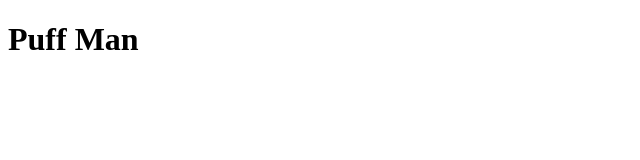
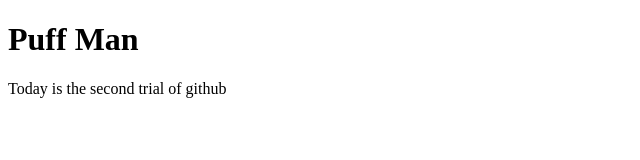
Before and after one commit to DaffyDuck2005/Puff-Man, a plain HTML site: page index.html in a window 1280 px wide. Shown: the whole page, without its empty margins (0-640 px from the left). Drawn offline with Linux system fonts and the light colour scheme.

Commit message:
Second commit

```diff
--- a/index.html
+++ b/index.html
@@ -7,7 +7,7 @@
 </head>
 <body>
     <h1>Puff Man</h1>
-    <p></p>
+    <p>Today is the second trial of github</p>
 
 
 </body>
```
